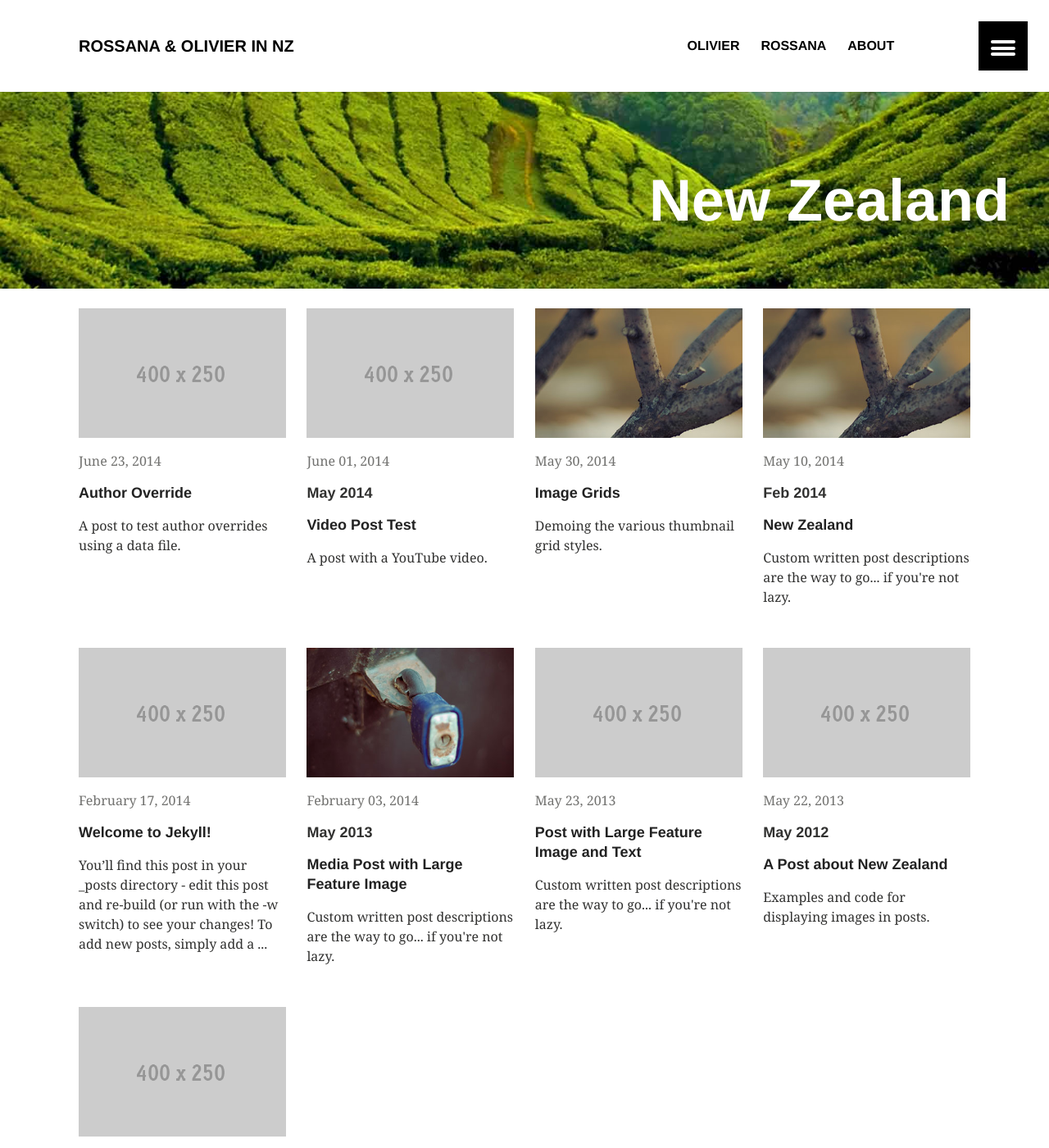
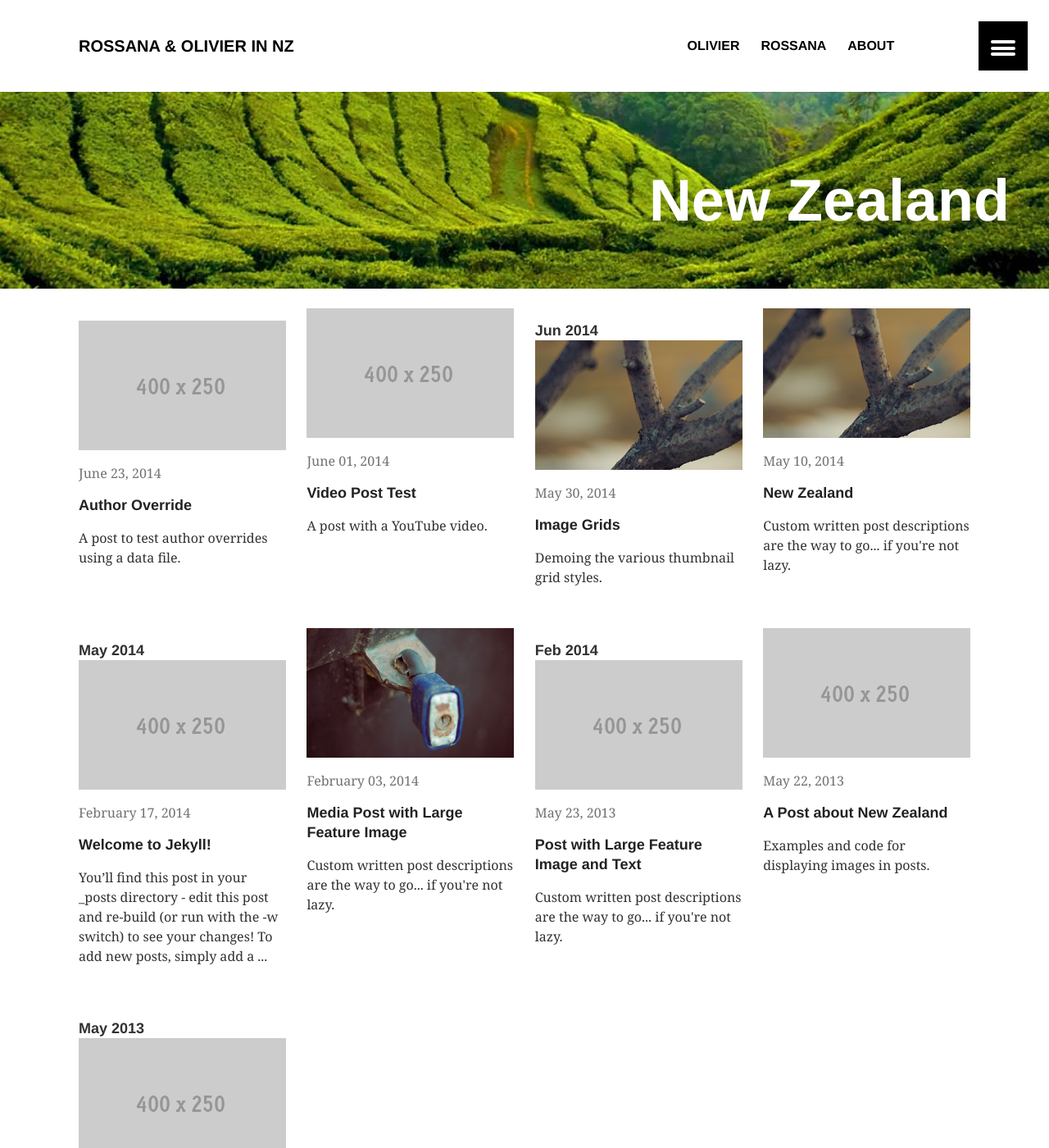
Before and after one commit to rokiwi/old, a Jekyll site: the page built from index.md, in a window 1280 px wide and 1400 px high. Shown: the whole window at 82% size. Built offline with Jekyll 4.4.1, drawn with Linux system fonts in a browser that asks for light colours.

Commit message:
Commit 24

```diff
--- a/index.md
+++ b/index.md
@@ -11,21 +11,18 @@ image:
 
 
 <article class="tile" itemscope itemtype="http://schema.org/Article">
+  {% capture year %}{{ post.date | date: '%Y %b' }}{% endcapture %}
+  {% capture pyear %}{{ post.next.date | date: '%Y %b' }}{% endcapture %}
+  {% if year != pyear %}
+    <h2 class="post-title">{{ post.next.date | date: '%b %Y' }}</h2>
+  {% endif %}
+
   <a href="{{ site.url }}{{ post.url }}" title="{{ post.title }}" class="post-teaser">
   {% if post.image.teaser %}<img src="{{ site.url }}/images/{{ post.image.teaser }}" alt="teaser" itemprop="image">
     {% else %}<img src="{{ site.url }}/images/{{ site.teaser }}" alt="teaser" itemprop="image">{% endif %}</a>
   {% if post.date %}<p class="entry-date date published"><time datetime="{{ post.date | date: "%Y-%m-%d" }}" itemprop="datePublished">
   {{ post.date | date: "%B %d, %Y" }}</time></p>
   {% endif %}
-
-    {% capture year %}{{ post.date | date: '%Y %b' }}{% endcapture %}
-	{% capture pyear %}{{ post.previous.date | date: '%Y %b' }}{% endcapture %}
-	{% if year != pyear %}
-
-	  <h2 class="post-title">{{ post.previous.date | date: '%b %Y' }}</h2>
-
-	{% endif %}
-
   <h2 class="post-title" itemprop="name"><a href="{{ site.url }}{{ post.url }}">{{ post.title }}</a></h2>
   <p class="post-excerpt" itemprop="description">{{ post.excerpt | strip_html | truncate: 160 }}</p>
 </article><!-- /.tile -->
```
